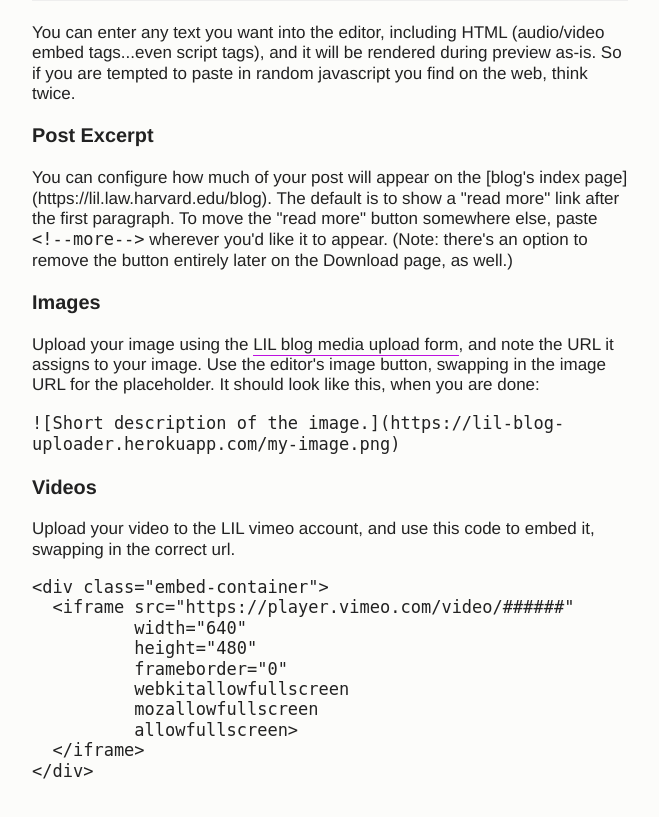
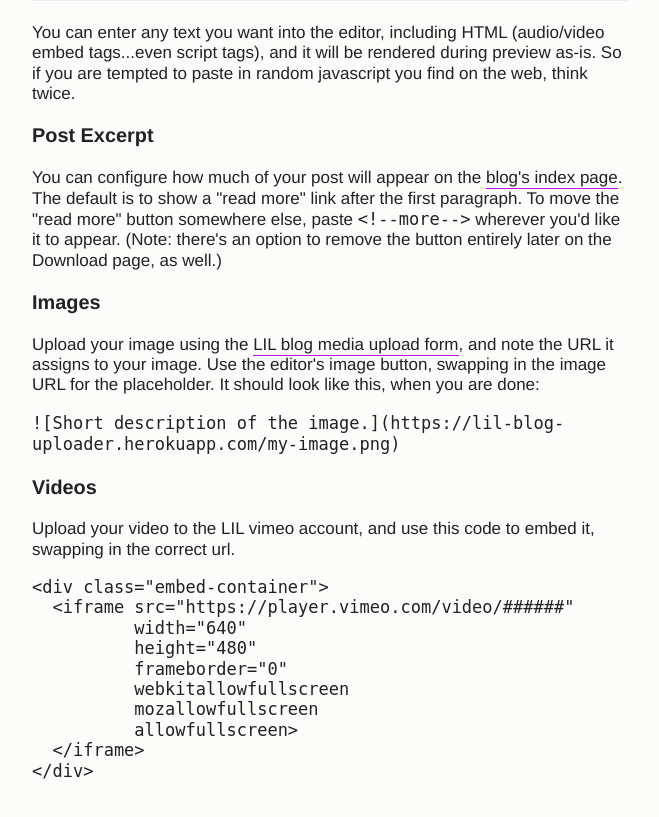
Before and after one commit to harvard-lil/lil-blog-generator, a Flask app: page / in a window 1280 px wide. Shown: the part 702-1519 px from the top of the page, without its empty margins (310-969 px from the left). Run offline with Flask 2, Linux system fonts and the light colour scheme; some libraries are stand-ins or nearby versions; some web fonts are replaced.

Commit message:
This is not markdown.

```diff
--- a/templates/generator/preview.html
+++ b/templates/generator/preview.html
@@ -31,7 +31,7 @@
     <p>You can enter any text you want into the editor, including HTML (audio/video embed tags...even script tags), and it will be rendered during preview as-is. So if you are tempted to paste in random javascript you find on the web, think twice.</p>
 
     <h3 id="post-excerpt">Post Excerpt</h3>
-    You can configure how much of your post will appear on the [blog's index page](https://lil.law.harvard.edu/blog).
+    You can configure how much of your post will appear on the <a href="https://lil.law.harvard.edu/blog">blog's index page</a>.
 
     The default is to show a "read more" link after the first paragraph.
 
```
